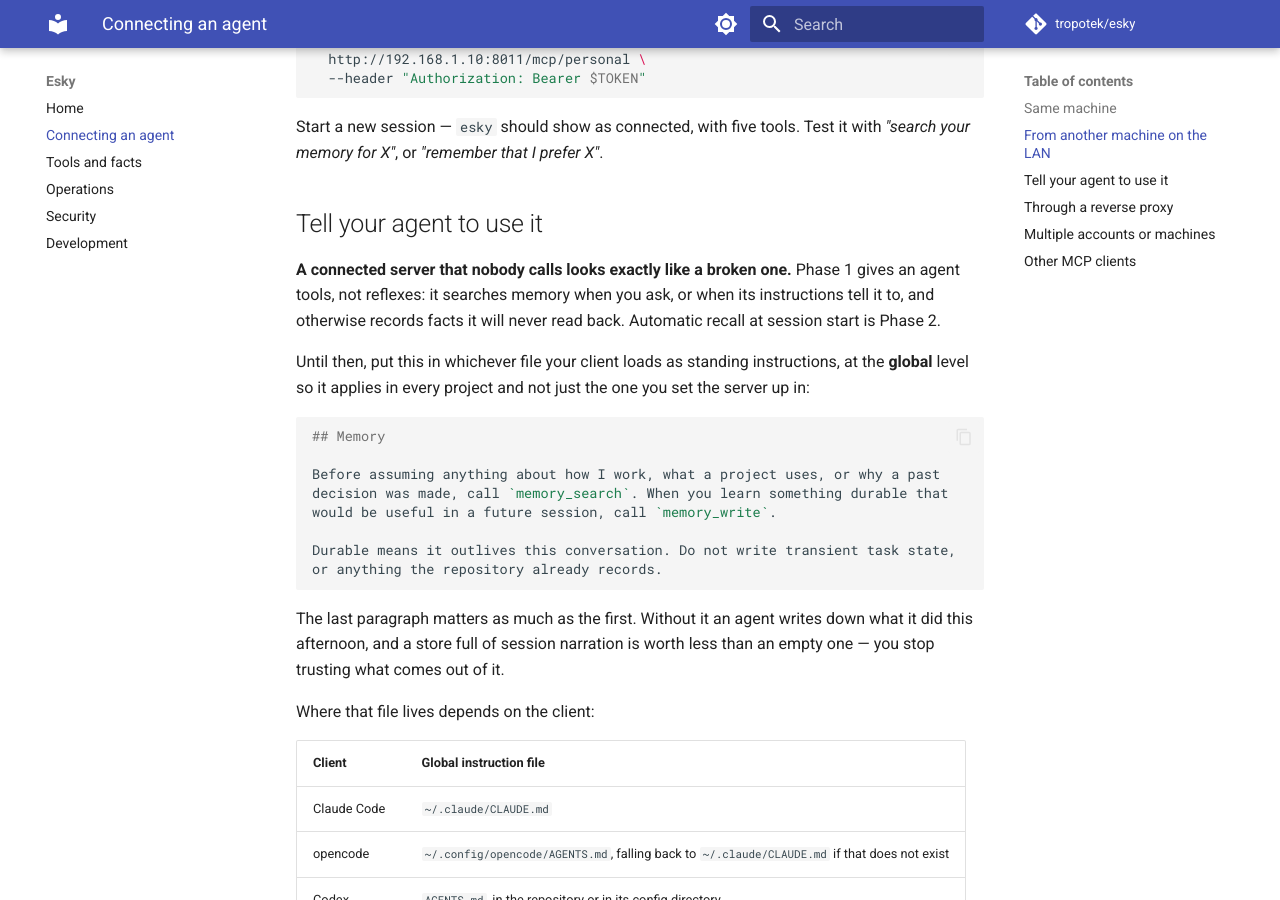
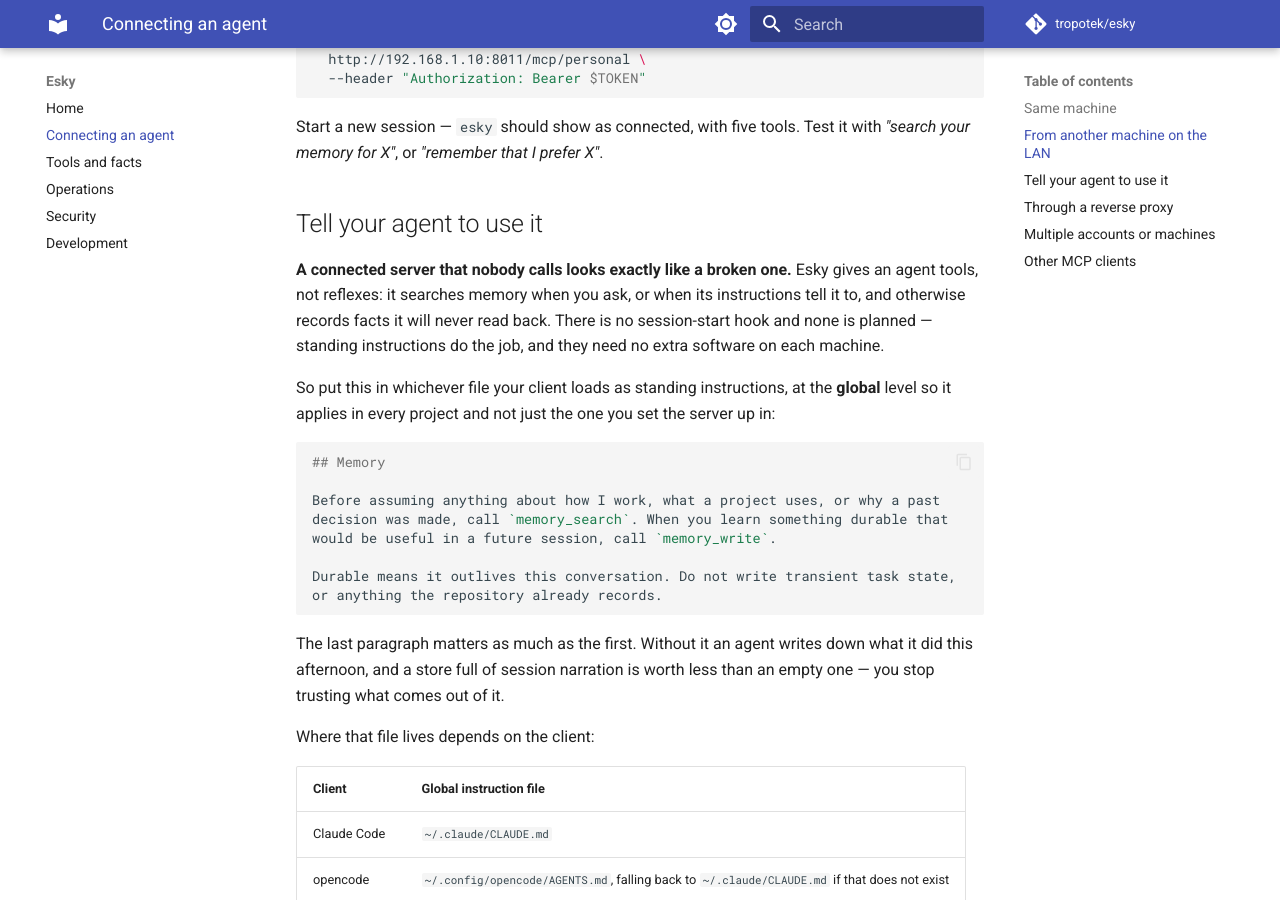
Before and after one commit to tropotek/esky, an MkDocs documentation site: the page built from docs/connecting.md, in a window 1280 px wide and 900 px high, scrolled down 1376 px. Built offline with MkDocs 1.6.1 and Material for MkDocs 9.7.7, drawn with Linux system fonts in a browser that asks for light colours; comment, search, counter and statistics services are not loaded.

Commit message:
docs: drop Phase 2, closing the roadmap
Capture was the last planned phase: transcript ingest into `sessions` /
`observations`, a `SessionStart` recall digest, Claude Code hooks and retention
pruning. It is dropped, and with Phase 3 already gone the project is finished.

Three weeks of use decided it. 215 searches across the two deployed profiles,
3% returning nothing, against 82 live facts — the curated layer answers what is
asked of it. Message-level transcript rows in the same RRF pool would dilute
that, and top-hit distances already sit at 0.75-0.88, leaving little headroom
before noise outranks facts.

The hook died on separate grounds: the MCP server is already per-machine
config, so a hook is a second thing to install across four or five machines,
and one that fails silently when forgotten. A session-start digest does not
actually need one — MCP returns server `instructions` at `initialize`, and a
probe confirmed those are read per session inside the request scope, so they
could be computed per profile. Recorded in §11, along with why it is not worth
it: making them dynamic means installing a descriptor over
`mcp.server.lowlevel.server.Server`, pinning a core feature to a third-party
internal. Static instructions are a supported argument and need no such thing.

Section 11 also records that the spec's *rejected* alternative won. "Replace" —
no hooks, rely on an agent choosing to call tools — was dismissed as depending
on exactly the prompt discipline that makes flat-file memory unreliable. The
query log says otherwise, so the reasoning is replaced with the evidence.

§4.2's tables stay specced rather than deleted; the shape is still right if the
need appears, and nothing references them. `facts_weight` likewise stays in
search.py, now documented as vestigial. §13 declares the phasing complete, with
periodic review against the query log as the mechanism for noticing if that
judgement stops holding.

Co-Authored-By: Claude Opus 5 <noreply@anthropic.com>

````diff
--- a/docs/connecting.md
+++ b/docs/connecting.md
@@ -75,13 +75,14 @@ it with *"search your memory for X"*, or *"remember that I prefer X"*.
 ## Tell your agent to use it
 
 **A connected server that nobody calls looks exactly like a broken one.**
-Phase 1 gives an agent tools, not reflexes: it searches memory when you ask, or
+Esky gives an agent tools, not reflexes: it searches memory when you ask, or
 when its instructions tell it to, and otherwise records facts it will never
-read back. Automatic recall at session start is Phase 2.
+read back. There is no session-start hook and none is planned — standing
+instructions do the job, and they need no extra software on each machine.
 
-Until then, put this in whichever file your client loads as standing
-instructions, at the **global** level so it applies in every project and not
-just the one you set the server up in:
+So put this in whichever file your client loads as standing instructions, at
+the **global** level so it applies in every project and not just the one you
+set the server up in:
 
 ```markdown
 ## Memory
````
Also changed, not shown: CLAUDE.md (+16 -10 lines), 1 other file.
